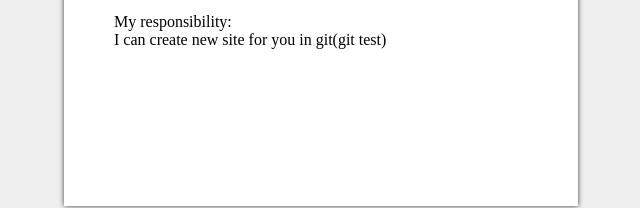
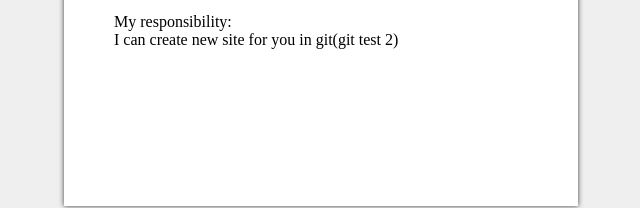
Before and after one commit to redoxsparrowhawk/mycvproject, a plain HTML site: page index.html in a window 1280 px wide. Shown: the part 530-738 px from the top of the page, 319-959 px from the left. Drawn offline with Linux system fonts and the light colour scheme.

Commit message:
git test 2
git test 2

```diff
--- a/index.html
+++ b/index.html
@@ -114,7 +114,7 @@
       <p>
         My responsibility:
         <br>
-        I can create new site for you in git(git test)
+        I can create new site for you in git(git test 2)
       </p>
     </div>
 </div>
```
